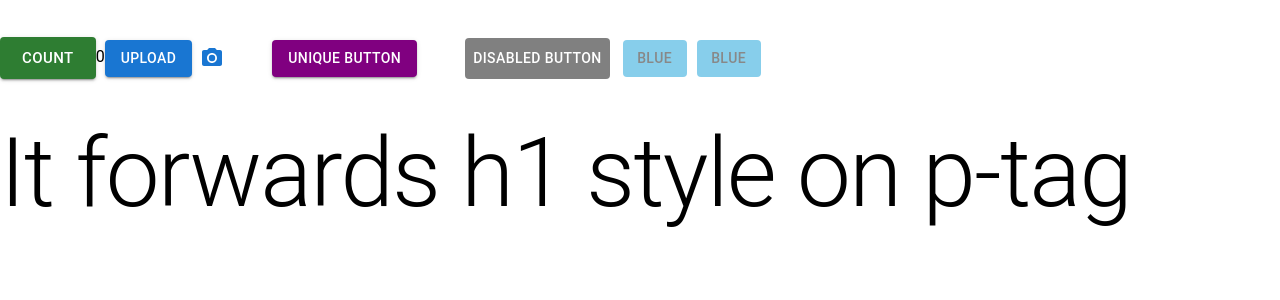
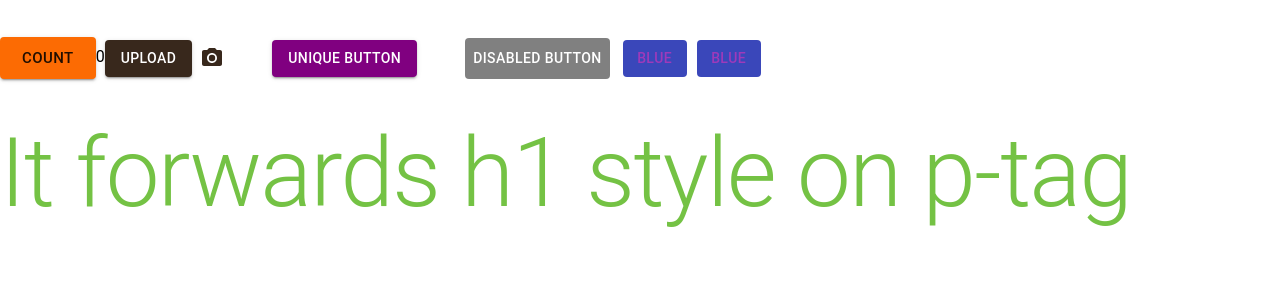
Before and after one commit to Rajesh25B/react-mui, a React (Create React App) app: page / in a window 1280 px wide. Shown: the top 300 px of the page. Built offline with nearby package versions, Linux system fonts and the light colour scheme.

Commit message:
mui, create custom theme and apply them on custom elements

```diff
--- a/src/App.js
+++ b/src/App.js
@@ -9,15 +9,15 @@ function App() {
     setCount(count + 1);
   };
   // we can create custom-styled components, so we can import them as components
-
-  const BlueButton = styled(Button)({
-    backgroundColor: "skyblue",
-    color: "#888",
+  // added custom theme from ThemeProvide ie., {theme}, with this we can create dark mode easily
+  const BlueButton = styled(Button)(({ theme }) => ({
+    backgroundColor: theme.palette.otherColor.main,
+    color: "#9e3aba",
     margin: 5,
     "&:hover": {
       backgroundColor: "aqua",
     },
-  });
+  }));
 
   return (
     <div>
@@ -73,7 +73,7 @@ function App() {
       <BlueButton>Blue</BlueButton>
       <BlueButton>Blue</BlueButton>
 
-      <Typography variant="h1" component="p">
+      <Typography variant="h1" component="p" color="secondary">
         It forwards h1 style on p-tag
       </Typography>
     </div>
--- /dev/null
+++ b/src/Theme.js
@@ -0,0 +1,21 @@
+// // create our own theme
+
+import { createTheme } from "@mui/material";
+
+export const Theme = createTheme({
+  palette: {
+    success: {
+      main: "#fc6b03",
+      light: "#b88663",
+    },
+    primary: {
+      main: "#38281c",
+    },
+    secondary: {
+      main: "#74c244",
+    },
+    otherColor: {
+      main: "#3a47ba",
+    },
+  },
+});
--- a/src/index.js
+++ b/src/index.js
@@ -1,10 +1,14 @@
+import { ThemeProvider } from "@mui/material/styles";
 import React from "react";
 import ReactDOM from "react-dom/client";
 import App from "./App";
+import { Theme } from "./Theme";
 
 const root = ReactDOM.createRoot(document.getElementById("root"));
 root.render(
   <React.StrictMode>
-    <App />
+    <ThemeProvider theme={Theme}>
+      <App />
+    </ThemeProvider>
   </React.StrictMode>
 );
```
